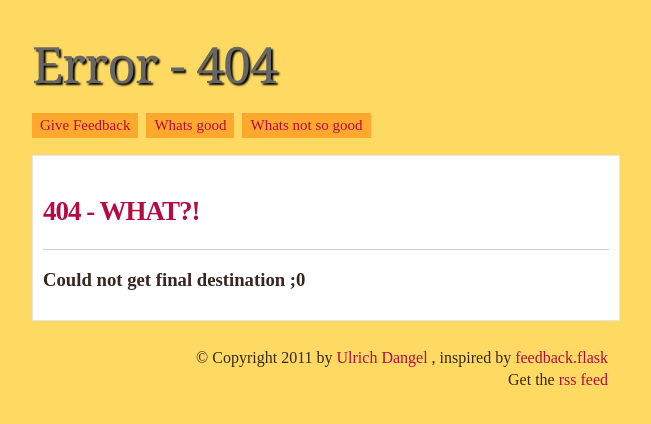
After one commit to mrud/feedback.grml.org, a Django app: template feedback/templates/404.html in a window 1280 px wide. The commit adds this page. Shown: the top 424 px of the page, without its empty margins (308-959 px from the left). Run offline with Django 3.2, Linux system fonts and the light colour scheme; the template is opened without the code that fills it, so the values that code supplies are empty; parts of the project's set-up code (start-up, migrations or seed data) failed here and were passed over; some libraries are stand-ins or nearby versions.

Commit message:
Added admin to settings, add 404 page and modified layout.html

```diff
--- /dev/null
+++ b/feedback/templates/404.html
@@ -0,0 +1,12 @@
+{% extends "feedback/layout.html" %}
+
+{% block heading %}
+<h1><a href="{% url feedback_index %}">Error - 404</a></h1></div>
+{% endblock %}
+
+{% block maintitle %} <h2><a href="/">404 - What?!</a></h2> {% endblock %}
+{% block body %}
+<h3> Could not get final destination ;0</h3>
+
+</div>
+{% endblock %}
--- a/feedback/templates/feedback/layout.html
+++ b/feedback/templates/feedback/layout.html
@@ -15,7 +15,9 @@
     {% url feedback_index as home %}
     {% url show_list "happy" as happy_url %}
     {% url show_list "unhappy" as unhappy_url %}
+    {% block heading %}
     <h1><a href="{% url feedback_index %}">Grml Feedback</a></h1></div>
+    {% endblock %}
     <ul class=nav>
         <li class="{% active request "feedback_index" %}"><a href="{% url feedback_index %}">Give Feedback</a>
         <li class="{% active request happy_url %}"><a href="{{ happy_url }}">Whats good</a>
--- a/settings.py
+++ b/settings.py
@@ -4,7 +4,7 @@ DEBUG = True
 TEMPLATE_DEBUG = False
 
 ADMINS = (
-    # ('Your Name', 'your_email@domain.com'),
+    ('Ulrich Dangel', 'mru@spamt.net'),
 )
 
 MANAGERS = ADMINS
```
